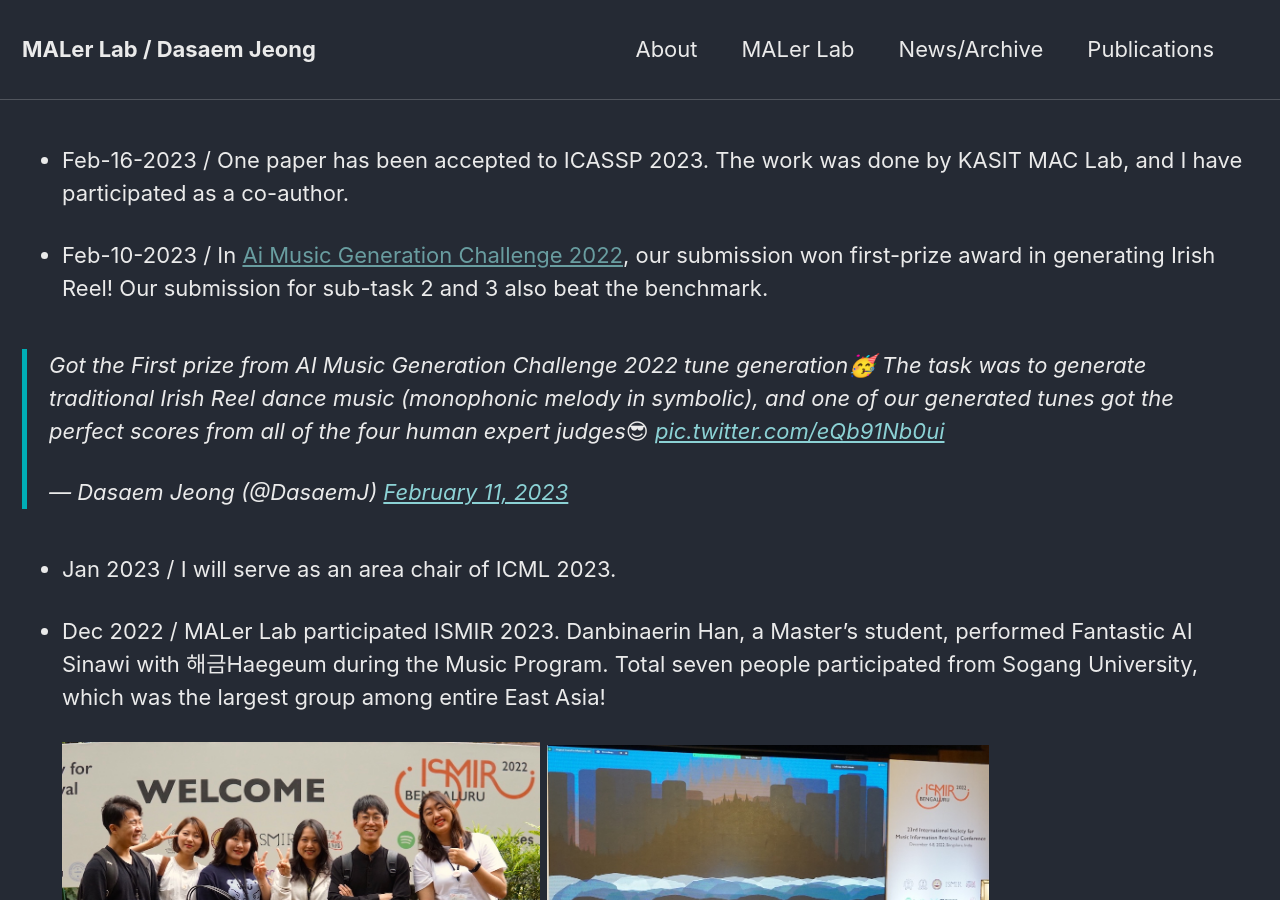
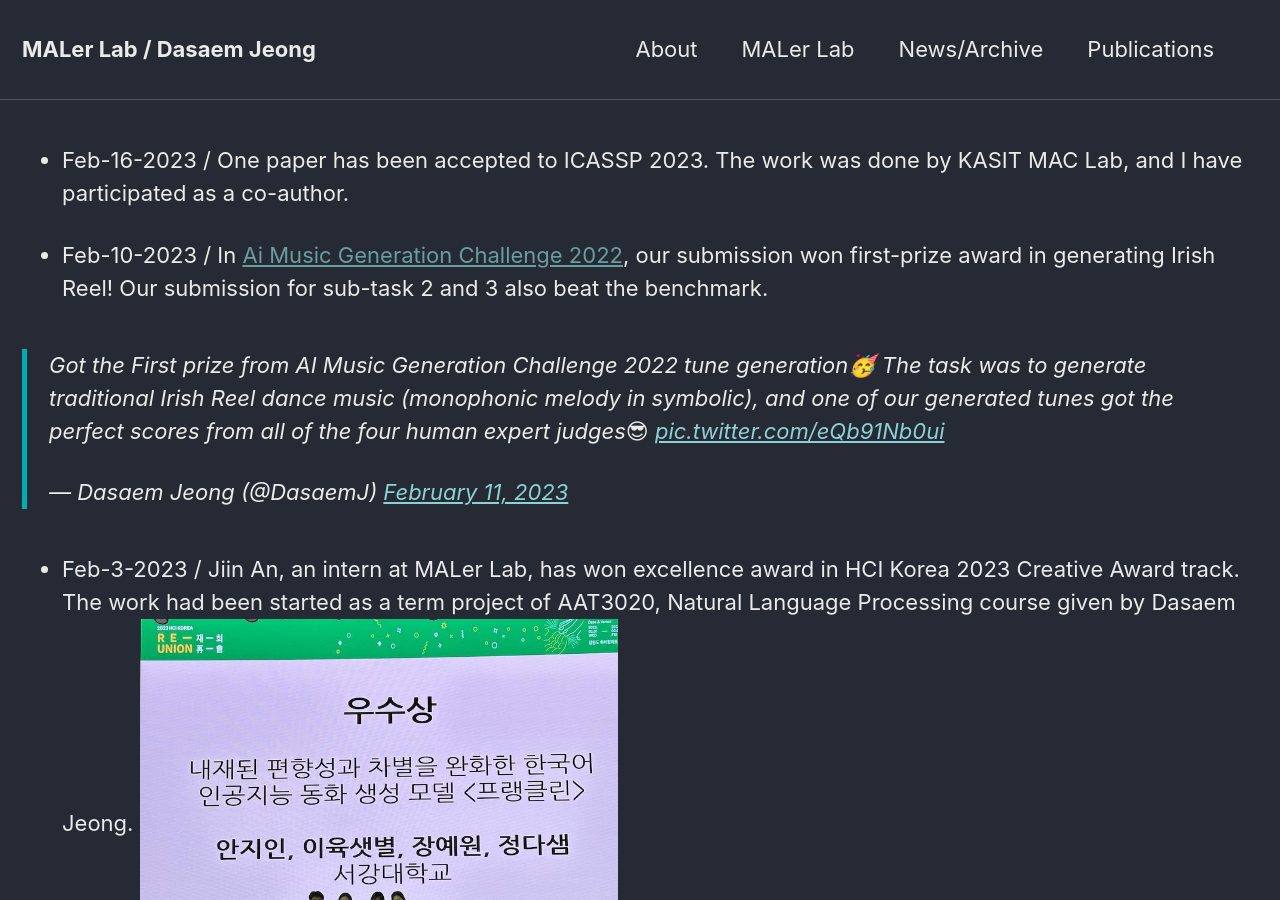
Before and after one commit to jdasam/jdasam.github.io, a Jekyll site: the page built from archive.md, in a window 1280 px wide and 900 px high. Built offline with Jekyll 4.4.1, drawn with Linux system fonts in a browser that asks for light colours; comment, search, counter and statistics services are not loaded.

Commit message:
update photos

```diff
--- a/archive.md
+++ b/archive.md
@@ -8,13 +8,17 @@ permalink: /archive/
 * Feb-10-2023 / In [Ai Music Generation Challenge 2022](), our submission won first-prize award in generating Irish Reel! Our submission for sub-task 2 and 3 also beat the benchmark.
 <blockquote class="twitter-tweet"><p lang="en" dir="ltr">Got the First prize from AI Music Generation Challenge 2022 tune generation🥳 The task was to generate traditional Irish Reel dance music (monophonic melody in symbolic), and one of our generated tunes got the perfect scores from all of the four human expert judges😎 <a href="https://t.co/eQb91Nb0ui">pic.twitter.com/eQb91Nb0ui</a></p>&mdash; Dasaem Jeong (@DasaemJ) <a href="https://twitter.com/DasaemJ/status/1624393341529128961?ref_src=twsrc%5Etfw">February 11, 2023</a></blockquote> <script async src="https://platform.twitter.com/widgets.js" charset="utf-8"></script>
 
+* Feb-3-2023 / Jiin An, an intern at MALer Lab, has won excellence award in HCI Korea 2023 Creative Award track. The work had been started as a term project of AAT3020, Natural Language Processing course given by Dasaem Jeong.
+  <img src="{{ site.url }}{{ site.baseurl }}/assets/images/creativity_award.jpg" style="width:40%" align="center">
+
+
+
 * Jan 2023 / I will serve as an area chair of ICML 2023.
 
 * Dec 2022 / MALer Lab participated ISMIR 2023. Danbinaerin Han, a Master's student, performed Fantastic AI Sinawi with 해금Haegeum during the Music Program. Total seven people participated from Sogang University, which was the largest group among entire East Asia!
 
   <img src="{{ site.url }}{{ site.baseurl }}/assets/images/ismir_members.JPG" style="width:40%" align="center">
-    <img src="{{ site.url }}{{ site.baseurl }}/assets/images/sinawi.JPG" style="width:37%" align="center">
-
+    <img src="{{ site.url }}{{ site.baseurl }}/assets/images/sinawi.jpg" style="width:37%" align="center">
 
 
 * June-30-2022 / One paper got accepted for ACM Multimedia as a second author. It was joint research with Pedro Ramoneda, Marius Miron, and Xavier Serra from Music Technology Group, Universitat Pompeu Fabra, and Eita Nakamura from Kyoto University.
```
Also changed, not shown: assets/images/creativity_award.jpg (added).
